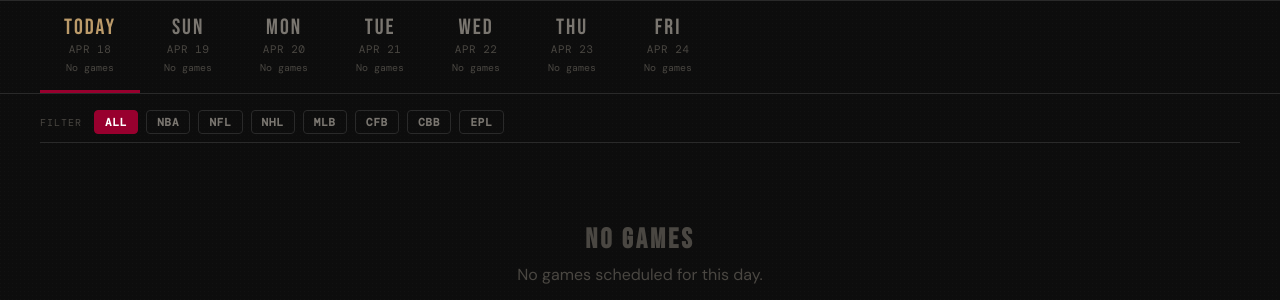
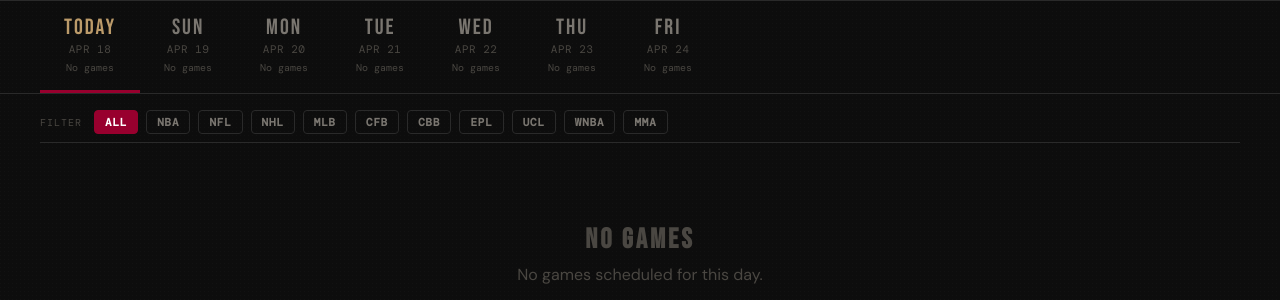
Before and after one commit to ckgifford06/w2wSports, a Flask app: page /calendar in a window 1280 px wide. Shown: the part 217-517 px from the top of the page. Run offline with Flask 3, Linux system fonts and the light colour scheme; data that the repository does not hold is empty.

Commit message:
Update calendar.html

```diff
--- a/templates/calendar.html
+++ b/templates/calendar.html
@@ -218,6 +218,9 @@
   .badge-CFB { color: #a07ad0; border-color: rgba(160,122,208,0.3); background: rgba(160,122,208,0.07); }
   .badge-CBB { color: #60c890; border-color: rgba(96,200,144,0.3); background: rgba(96,200,144,0.07); }
   .badge-EPL { color: #4ec5a5; border-color: rgba(78,197,165,0.3); background: rgba(78,197,165,0.07); }
+  .badge-WNBA { color: #e89f4a; border-color: rgba(232,159,74,0.3); background: rgba(232,159,74,0.07); }
+  .badge-UCL { color: #6b8cff; border-color: rgba(107,140,255,0.3); background: rgba(107,140,255,0.07); }
+  .badge-MMA { color: #d64545; border-color: rgba(214,69,69,0.3); background: rgba(214,69,69,0.07); }
 
   .game-teams { min-width: 0; }
 
@@ -548,6 +551,9 @@
     <button class="pill" onclick="filterLeague('CFB', this)">CFB</button>
     <button class="pill" onclick="filterLeague('CBB', this)">CBB</button>
     <button class="pill" onclick="filterLeague('EPL', this)">EPL</button>
+    <button class="pill" onclick="filterLeague('UCL', this)">UCL</button>
+    <button class="pill" onclick="filterLeague('WNBA', this)">WNBA</button>
+    <button class="pill" onclick="filterLeague('MMA', this)">MMA</button>
   </div>
 
   <div class="loading-state" id="loading-state">
```
